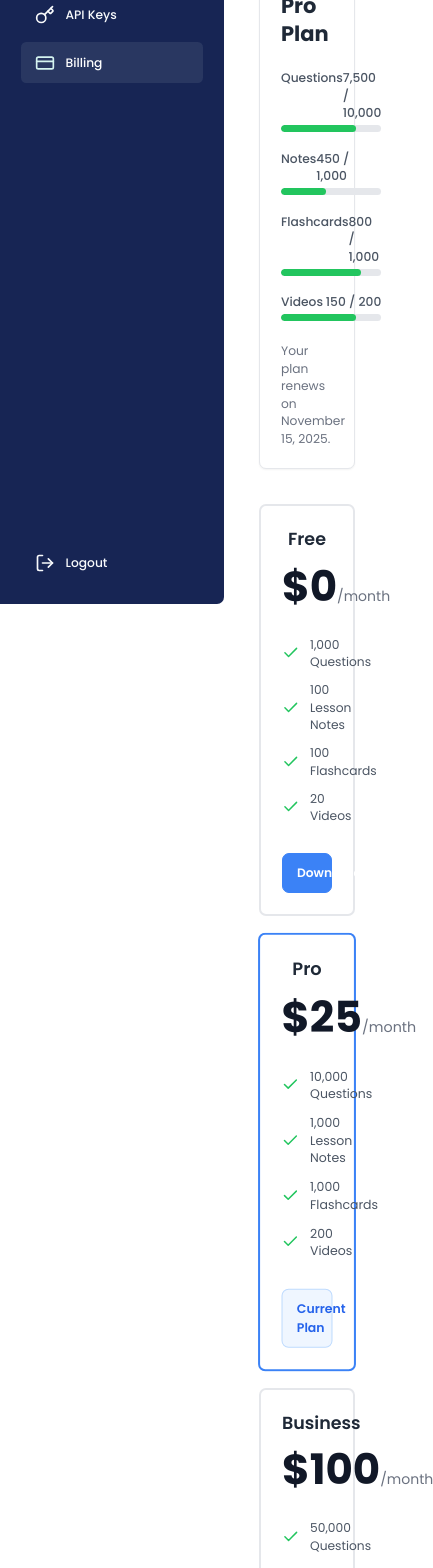
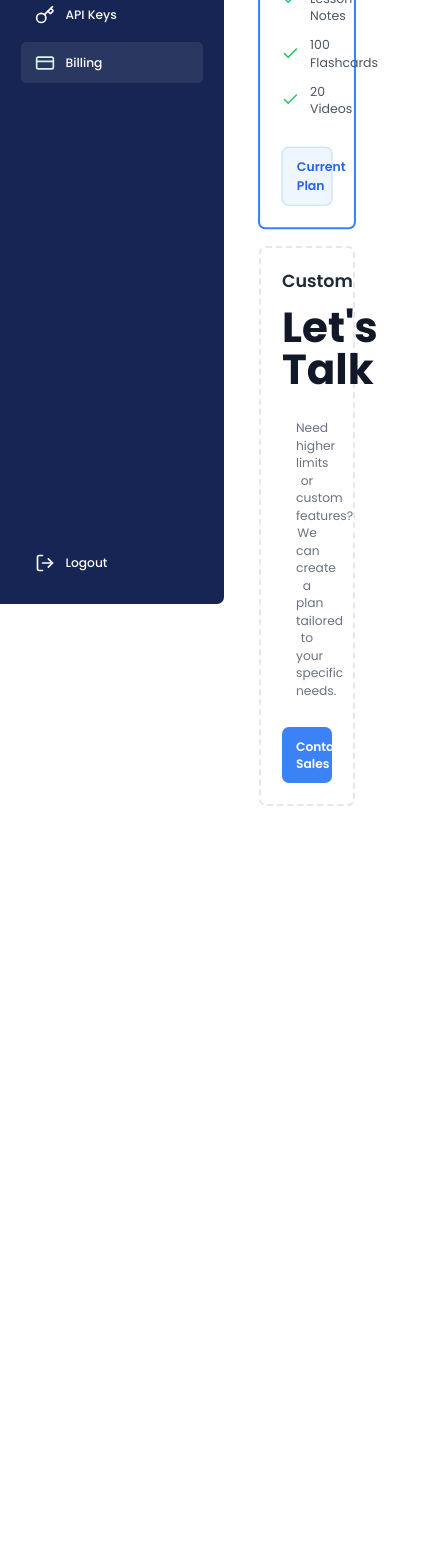
Before and after one commit to Khenbronison/content-api, a Vue app: page /billing in a window 390 px wide. Shown: the part 240-1808 px from the top of the page, 433 px wide, since content can reach past the window. After the commit the page ends 1081 px from the top, so only its background shows below. Built offline with nearby package versions, Linux system fonts and the light colour scheme; what @kyvg/vue3-notification would draw is missing.

Commit message:
Updated billing page to have free and custom plans

```diff
--- a/src/components/dashboard/RecentActivityTable.vue
+++ b/src/components/dashboard/RecentActivityTable.vue
@@ -17,11 +17,10 @@
           >
             Status
           </th> -->
-          <!-- <th
-            class="text-left py-3 px-4 border-b border-border-color text-xs uppercase text-text-secondary"
-          >
-            Latency
-          </th> -->
+          <th
+            class="text-left py-3 px-4 border-b border-border-color text-xs uppercase text-text-secondary">
+            NUMBER
+          </th>
         </tr>
       </thead>
       <tbody>
@@ -39,7 +38,7 @@
               {{ activity.status }}
             </span>
           </td> -->
-          <!-- <td class="py-3 px-4 border-b border-border-color">{{ activity.latency }}</td> -->
+          <td class="py-3 px-4 border-b border-border-color">{{ activity.number }}</td>
         </tr>
       </tbody>
     </table>
--- a/src/views/Billing.vue
+++ b/src/views/Billing.vue
@@ -8,7 +8,7 @@ import BillingHistoryCard from "@/components/billing/BillingHistoryCard.vue";
 
 // --- Reactive State (Owner Component) ---
 // This state is managed by the parent and passed down as props.
-const currentPlanId = ref("pro");
+const currentPlanId = ref("free");
 const currentUsage = reactive({
   questions: 7500,
   notes: 450,
@@ -23,20 +23,20 @@ const plans = reactive({
     features: ["1,000 Questions", "100 Lesson Notes", "100 Flashcards", "20 Videos"],
     limits: { questions: 1000, notes: 100, flashcards: 100, videos: 20 },
   },
-  pro: {
-    name: "Pro",
-    price: 25,
-    priceDetails: "/month",
-    features: ["10,000 Questions", "1,000 Lesson Notes", "1,000 Flashcards", "200 Videos"],
-    limits: { questions: 10000, notes: 1000, flashcards: 1000, videos: 200 },
-  },
-  business: {
-    name: "Business",
-    price: 100,
-    priceDetails: "/month",
-    features: ["50,000 Questions", "5,000 Lesson Notes", "5,000 Flashcards", "1,000 Videos"],
-    limits: { questions: 50000, notes: 5000, flashcards: 5000, videos: 1000 },
-  },
+  // pro: {
+  //   name: "Pro",
+  //   price: 25,
+  //   priceDetails: "/month",
+  //   features: ["10,000 Questions", "1,000 Lesson Notes", "1,000 Flashcards", "200 Videos"],
+  //   limits: { questions: 10000, notes: 1000, flashcards: 1000, videos: 200 },
+  // },
+  // business: {
+  //   name: "Business",
+  //   price: 100,
+  //   priceDetails: "/month",
+  //   features: ["50,000 Questions", "5,000 Lesson Notes", "5,000 Flashcards", "1,000 Videos"],
+  //   limits: { questions: 50000, notes: 5000, flashcards: 5000, videos: 1000 },
+  // },
   custom: {
     name: "Custom",
     price: "Let's Talk",
@@ -75,14 +75,14 @@ const selectPlan = (planId) => {
 
 <template>
   <main class="w-full p-4 md:p-6">
-    <header>
+    <!-- <header>
       <h2 class="text-3xl font-bold text-gray-800 mb-8">Billing & Plans</h2>
-    </header>
+    </header> -->
 
     <div class="grid grid-cols-1 lg:grid-cols-5 gap-8 items-start">
       <!-- Left Column -->
       <div class="lg:col-span-3 flex flex-col gap-10">
-        <CurrentPlanCard :plan-name="currentPlanData.name" :quotas="quotas" />
+        <!-- <CurrentPlanCard :plan-name="currentPlanData.name" :quotas="quotas" /> -->
 
         <section>
           <div class="grid grid-cols-1 md:grid-cols-2 gap-6">
@@ -99,10 +99,10 @@ const selectPlan = (planId) => {
       </div>
 
       <!-- Right Column -->
-      <div class="flex flex-col gap-8 lg:col-span-2">
+      <!-- <div class="flex flex-col gap-8 lg:col-span-2">
         <PaymentMethodCard />
         <BillingHistoryCard :history="billingHistory" />
-      </div>
+      </div> -->
     </div>
   </main>
 </template>
--- a/src/views/Dashboard.vue
+++ b/src/views/Dashboard.vue
@@ -95,6 +95,7 @@ const recentActivity = [
     endpoint: "/questions/search",
     status: "Success",
     latency: "78ms",
+    number: "38",
   },
   {
     id: 2,
@@ -102,6 +103,7 @@ const recentActivity = [
     endpoint: "/notes/get",
     status: "Success",
     latency: "92ms",
+    number: "879",
   },
   {
     id: 3,
@@ -109,6 +111,7 @@ const recentActivity = [
     endpoint: "/flashcards/list",
     status: "Error",
     latency: "110ms",
+    number: "2000",
   },
   {
     id: 4,
@@ -116,6 +119,7 @@ const recentActivity = [
     endpoint: "/videos/play",
     status: "Success",
     latency: "65ms",
+    number: "1",
   },
   {
     id: 5,
@@ -123,6 +127,7 @@ const recentActivity = [
     endpoint: "/questions/search",
     status: "Success",
     latency: "88ms",
+    number: "500",
   },
 ];
 
```
Also changed, not shown: src/components/billing/PlanCard.vue (+3 -6 lines).
